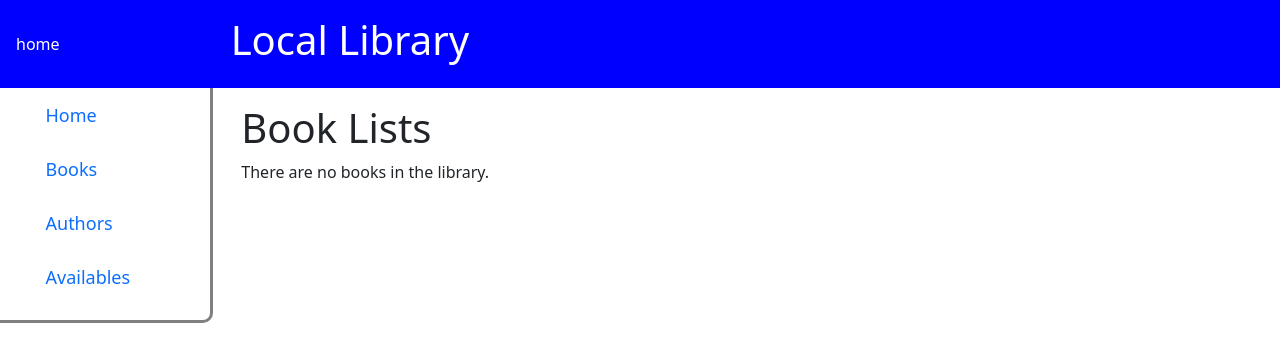
After one commit to Zokyn/django-library-sample, a Django app: template catalog/templates/catalog/book_list.html in a window 1280 px wide. The commit adds this page. Shown: the top 362 px of the page. Run offline with Django 4.2, Linux system fonts and the light colour scheme; the template is opened without the code that fills it, so the values that code supplies are empty; parts of the project's set-up code (start-up, migrations or seed data) failed here and were passed over.

Commit message:
Criado pagina de lista de livros

```diff
--- a/catalog/templates/base_generic.html
+++ b/catalog/templates/base_generic.html
@@ -30,7 +30,7 @@
 					{% block sidebar %}
 					<ul>
 						<a href="{% url 'index' %}"><li>Home</li></a>
-						<a href=""><li>Books</li></a>
+						<a href="{% url 'books' %}"><li>Books</li></a>
 						<a href=""><li>Authors</li></a>
 						<a href=""><li>Availables</li></a>
 					</ul>
--- /dev/null
+++ b/catalog/templates/catalog/book_list.html
@@ -0,0 +1,15 @@
+{% extends "base_generic.html" %}
+{% block content %}
+    <h1>Book Lists</h1>
+    {% if book_list %}
+    <ul>
+        {% for book in book_list %}
+        <li>
+            <a href="{{ book.get_aboslute_url }}">{{ book.title }}</a>; {{ book.author }}
+        </li>
+        {% endfor %}
+    </ul>
+    {% else %}
+    <p>There are no books in the library.</p>
+    {% endif %}
+{% endblock %}
--- a/catalog/urls.py
+++ b/catalog/urls.py
@@ -1,7 +1,11 @@
 from django.urls import path
 from . import views
+# static imports
 from django.conf import settings
 from django.conf.urls.static import static
+
 urlpatterns = [
-    path('', views.index, name='index')
+    path('', views.index, name='index'),
+    path('books/', views.BookListView.as_view(), name='books'),
+    path('book/<int:pk>', views.BookDetailView.as_view(), name='book_detail'),
 ] + static(settings.STATIC_URL, document_root=settings.STATIC_ROOT)
--- a/catalog/views.py
+++ b/catalog/views.py
@@ -1,5 +1,6 @@
 from django.shortcuts import render
 from .models import Book, Author, BookInstance, Genre
+from django.views import generic
 
 def index(request):
     # Count of some main objects
@@ -21,3 +22,8 @@ def index(request):
 
 
     return render(request, 'index.html', context=context)
+
+class BookListView(generic.ListView):
+    model = Book
+    context_object_name = "book_list"
+    queryset = Book.objects.order_by('-title')[:5]
```
